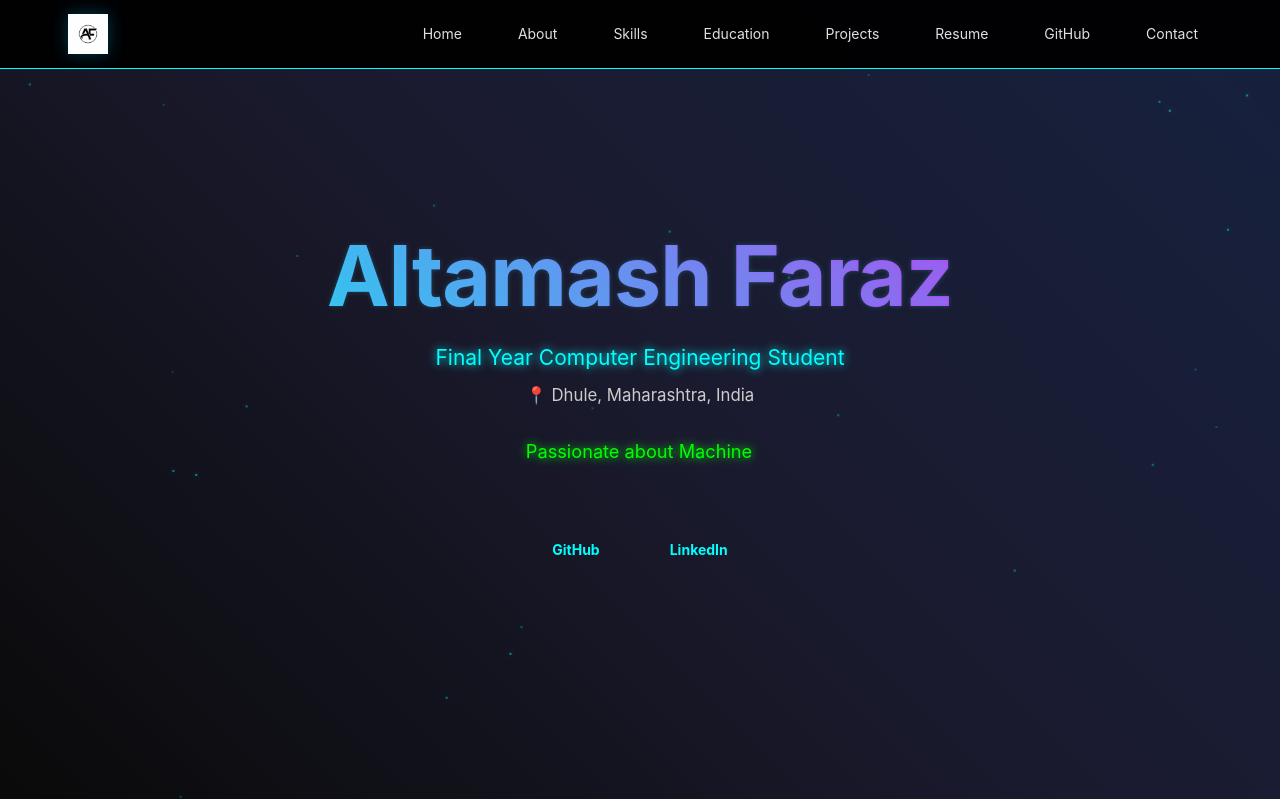
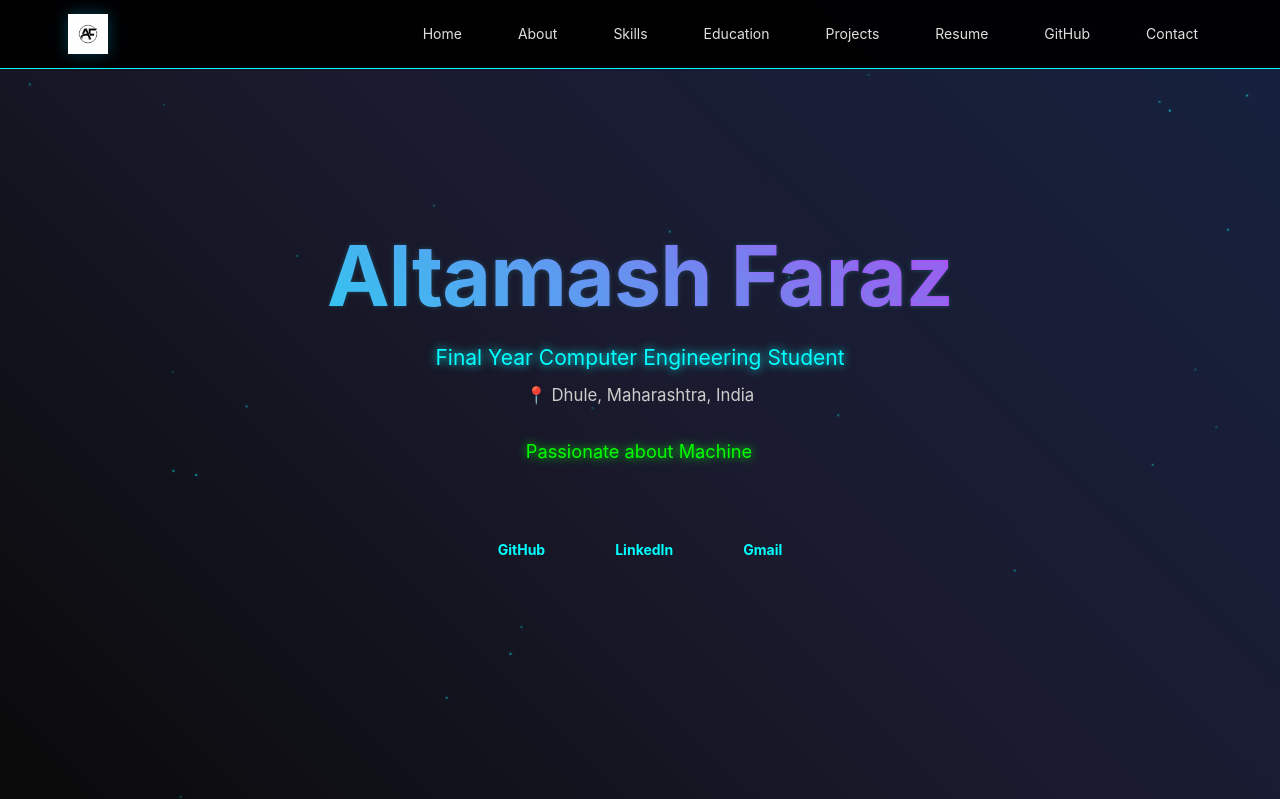
Before and after one commit to altamash-faraz/django-portfolio, a Django app: page /contact/ in a window 1280 px wide. Shown: the top 799 px of the page. Run offline with Django 5.2, Linux system fonts and the light colour scheme; some libraries are stand-ins or nearby versions; some web fonts are replaced.

Commit message:
ADD: Gmail Contact Integration 📧
✨ Added Gmail contact links in both hero and contact sections
🔗 Replaced self-referencing website links with practical Gmail contact
📮 mailto:aarij.altamash2003@gmail.com integration complete
🎯 Enhanced user experience with direct email contact option

```diff
--- a/main/templates/main/index.html
+++ b/main/templates/main/index.html
@@ -54,6 +54,11 @@
         target="_blank"
         class="social-link btn btn--outline"
         >LinkedIn</a
+      >
+      <a
+        href="mailto:aarij.altamash2003@gmail.com"
+        class="social-link btn btn--outline"
+        >Gmail</a
       >
     </div>
   </div>
@@ -886,6 +891,11 @@
             ><span>LinkedIn</span></a
           >
           <a
+            href="mailto:aarij.altamash2003@gmail.com"
+            class="contact-link"
+            ><span>Gmail</span></a
+          >
+          <a
             href="https://leetcode.com/u/altamash_faraz01/"
             target="_blank"
             class="contact-link"
```
